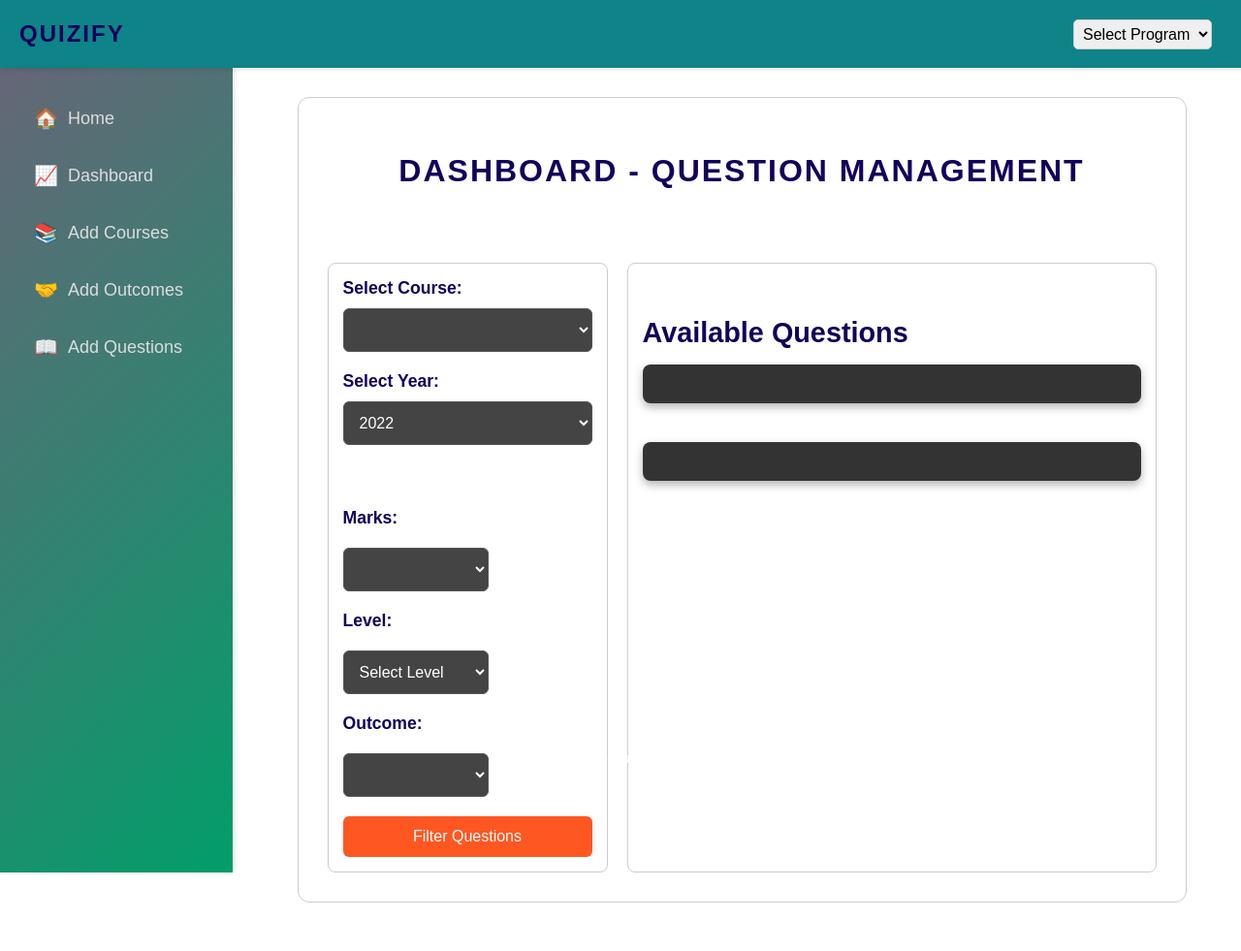
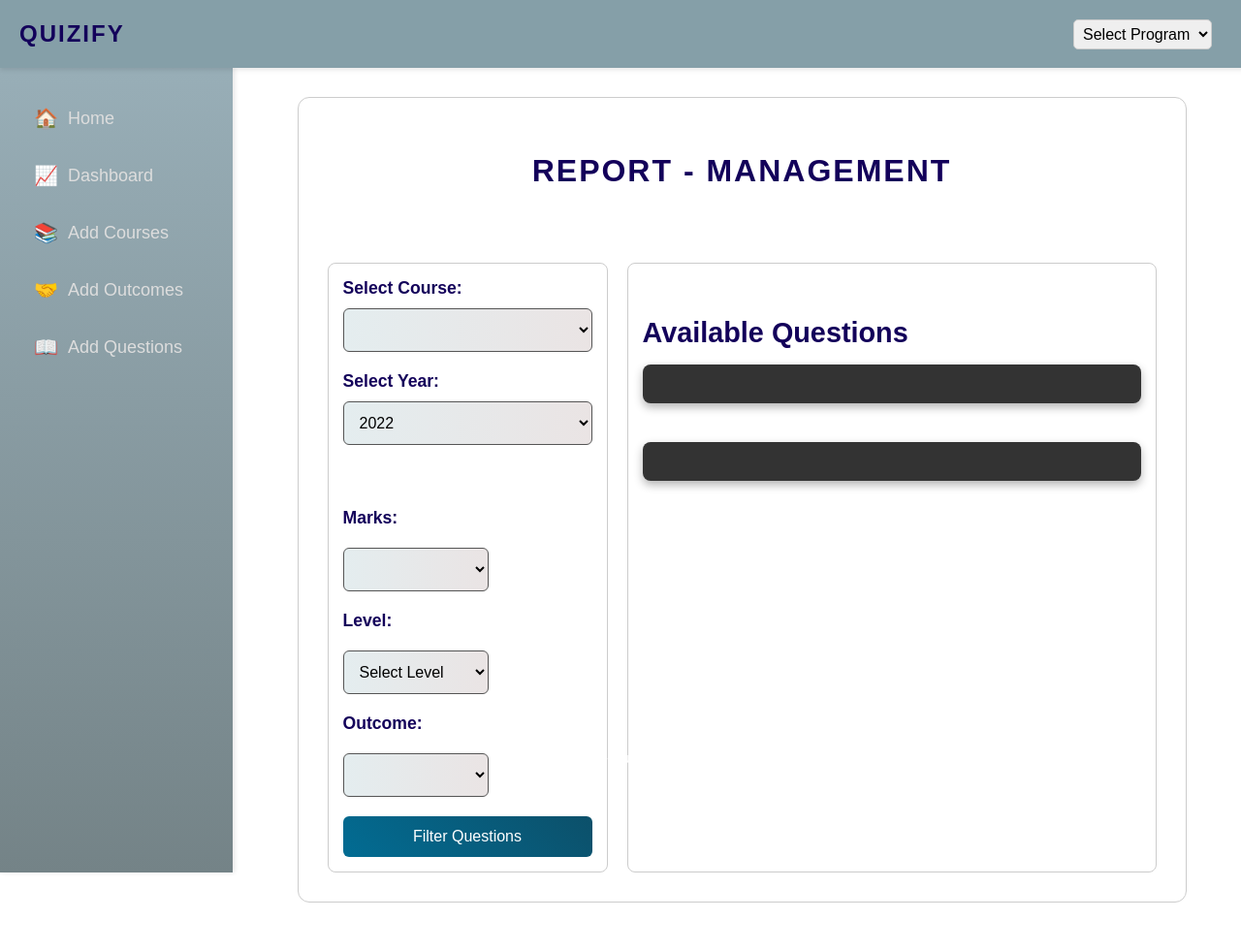
Before and after one commit to mr-arsul-jawed/quizify, a PHP site: page /?page=dashboard in a window 1280 px wide. Shown: the whole page at 97% size. Run offline with PHP 8.4, Linux system fonts and the light colour scheme; lists and menus that the app fills with data are empty.

Commit message:
update code

```diff
--- a/assets/css/courses.css
+++ b/assets/css/courses.css
@@ -1,5 +1,3 @@
-
-
 .main-container {
     display: flex;
     flex-wrap: wrap;
@@ -32,8 +30,9 @@ label {
 input[type="text"], input[type="number"] {
     padding: 10px;
     margin-bottom: 20px;
-    border: none;
+    /* border: none; */
     border-radius: 5px;
+
 }
 
 button {
--- a/assets/css/dashboard.css
+++ b/assets/css/dashboard.css
@@ -56,6 +56,7 @@ header h2 {
     border: 1px solid #ccc;
     border-radius: 8px;
     /* background-color: #f4f4f4; */
+    /* background: linear-gradient(to right, #e4edef, #eae4e4); */
 }
 
 .filter-section {
@@ -135,9 +136,10 @@ form select, button {
 .filter-section select {
     width: 100%;
     padding: 12px;
-    background-color: #444;
+    /* background-color: #444; */
+    background: linear-gradient(to right, #e4edef, #eae4e4);
     border: 1px solid #555;
-    color: #fff;
+    color: black;
     border-radius: 6px;
     font-size: 1rem;
     transition: all 0.3s ease;
@@ -167,16 +169,20 @@ form select, button {
 #filterForm select {
     width: 150px;
     padding: 12px;
-    background-color: #444;
+    /* background-color: #444; */
+    background: linear-gradient(to right, #e4edef, #eae4e4);
+
+
     border: 1px solid #555;
-    color: #fff;
+    color: black;
     border-radius: 6px;
     font-size: 1rem;
     transition: all 0.3s ease;
 }
 
 #filterForm button {
-    background-color: #ff5722;
+    /* background-color: #ff5722; */
+    background: linear-gradient(45deg, #026c93, #0c506a);
     color: #fff;
     padding: 12px 25px;
     border: none;
--- a/assets/css/home.css
+++ b/assets/css/home.css
@@ -43,7 +43,9 @@
   color: white;
   font-size: 1.1rem;
   padding: 12px 25px;
-  background-color: #388E3C; /* Button background color */
+  /* background-color: #388E3C; */
+  background: linear-gradient(45deg, #abd3e2, #0c506a);
+
   border-radius: 5px;
   transition: all 0.3s ease;
 }
--- a/assets/css/question.css
+++ b/assets/css/question.css
@@ -60,7 +60,7 @@ label {
 input[type="text"], input[type="number"], textarea {
     padding: 10px;
     margin-bottom: 20px;
-    border: none;
+    /* border: none; */
     border-radius: 5px;
     font-size: 1rem;
 }
--- a/assets/css/style.css
+++ b/assets/css/style.css
@@ -17,7 +17,8 @@ body {
   align-items: center;
   /* background-color: #282c34; */
   /* background: linear-gradient(135deg, #13132ea5, #012f20); */
-  background-color: #0E8388;
+  /* background-color: #0E8388; */
+  background-color: #859fa8;
   color: #fff;
   padding: 10px 20px;
   position: fixed;
@@ -50,7 +51,7 @@ body {
 /* Sidebar Styles */
 .sidebar {
   width: 210px;
-  background-color: #282c34;
+  /* background-color: #282c34; */
   color: #fff;
   padding: 15px;
   height: 100vh;
@@ -60,7 +61,9 @@ body {
   z-index: 999;
   overflow-y: auto;
   box-shadow: 2px 0 5px rgba(0, 0, 0, 0.1);
-   background: linear-gradient(135deg, #13132ea5, #029e6a);
+   /* background: linear-gradient(135deg, #13132ea5, #029e6a); */
+   background: linear-gradient(to bottom, #98AEB7, #748387);
+   /* background: linear-gradient(45deg, #98AEB7, #B3C8CF); */
   transition: width 0.3s ease-in-out;
 }
 
--- a/pages/dashboard.php
+++ b/pages/dashboard.php
@@ -10,7 +10,7 @@
     <div class="container">
         <!-- Dashboard Header -->
         <header>
-            <h2>Dashboard - Question Management</h2>
+            <h2>Report - Management</h2>
         </header>
 
         <!-- Main Layout -->
```
